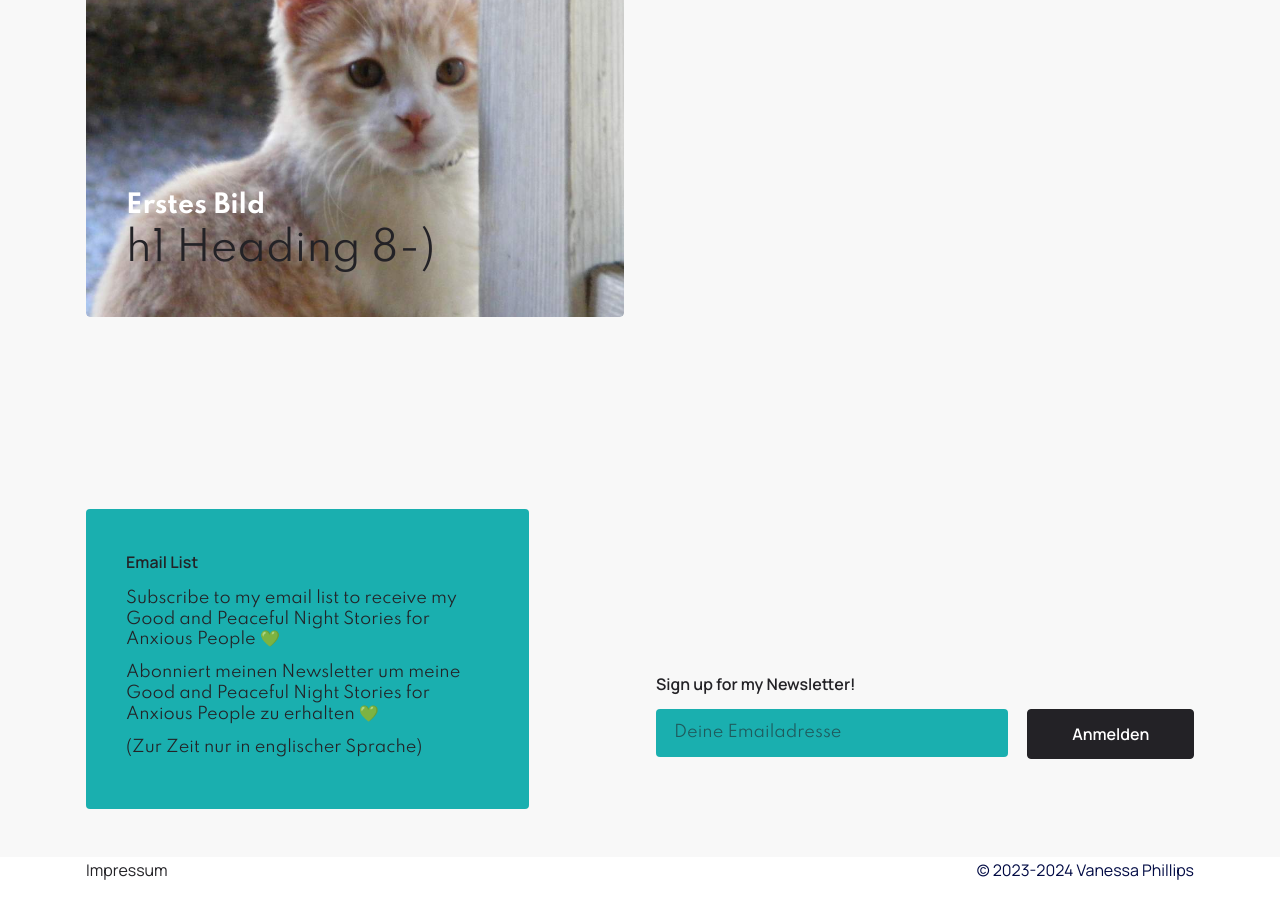
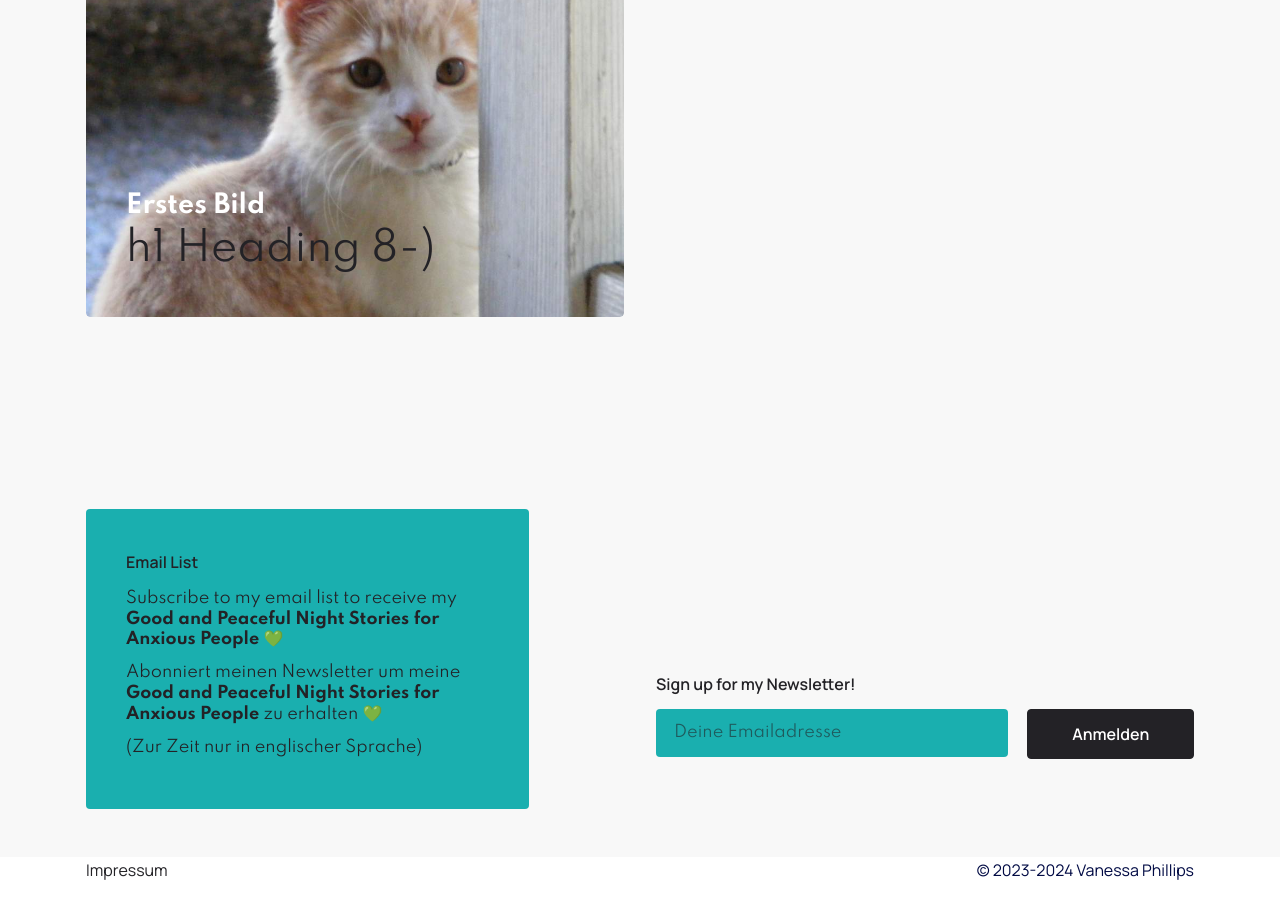
Before and after one commit to Schrank/nessi, a Jekyll site: the page built from index.md, in a window 1280 px wide and 900 px high, scrolled down 3071 px. Built offline with Jekyll 4.4.1, drawn with Linux system fonts in a browser that asks for light colours; comment, search, counter and statistics services are not loaded.

Commit message:
pimp newsletter block

```diff
--- a/_includes/newsletter.html
+++ b/_includes/newsletter.html
@@ -4,16 +4,17 @@
             <div class="col-12 col-lg-5">
                 <div class="head_block text-white">
                     <h4 class="mbr-section-subtitle mbr-semibold mbr-fonts-style display-4">Email List</h4>
-                    <p class="mbr-section-subtitle">Subscribe to my email list to receive my Good and Peaceful Night
-                        Stories for Anxious People 💚</p>
-                    <p class="mbr-section-subtitle">Abonniert meinen Newsletter um meine Good and Peaceful Night Stories
-                        for Anxious People zu erhalten 💚</p>
+                    <p class="mbr-section-subtitle">Subscribe to my <a href="/newsletter">email list</a> to receive my
+                        <strong>Good and Peaceful Night Stories for Anxious People</strong> 💚</p>
+                    <p class="mbr-section-subtitle">Abonniert meinen <a href="/newsletter">Newsletter</a> um meine
+                        <strong>Good and Peaceful Night Stories for Anxious People</strong> zu erhalten 💚</p>
                     <p class="mbr-section-subtitle">(Zur Zeit nur in englischer Sprache)</p>
                 </div>
             </div>
             <div class="col-lg-1 d-none d-lg-block"></div>
             <div class="col-12 col-lg">
-                <p class="mbr-text mbr-semibold mbr-fonts-style display-4">Sign up for my Newsletter!</p>
+                <p class="mbr-text mbr-semibold mbr-fonts-style display-4">Sign up for my <a href="/newsletter">Newsletter</a>!
+                </p>
                 <div class="subscribe_form" data-form-type="formoid">
                     <form action="https://hotmail.us14.list-manage.com/subscribe/post?u=4e8e0f06529561c2d85356479&amp;id=349846a7f4&amp;f_id=00bb8ce0f0"
                           method="post" id="mc-embedded-subscribe-form" name="mc-embedded-subscribe-form"
```
